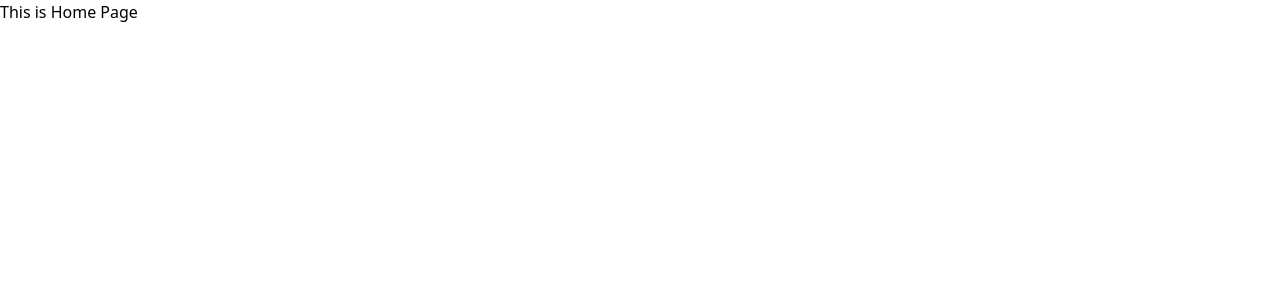
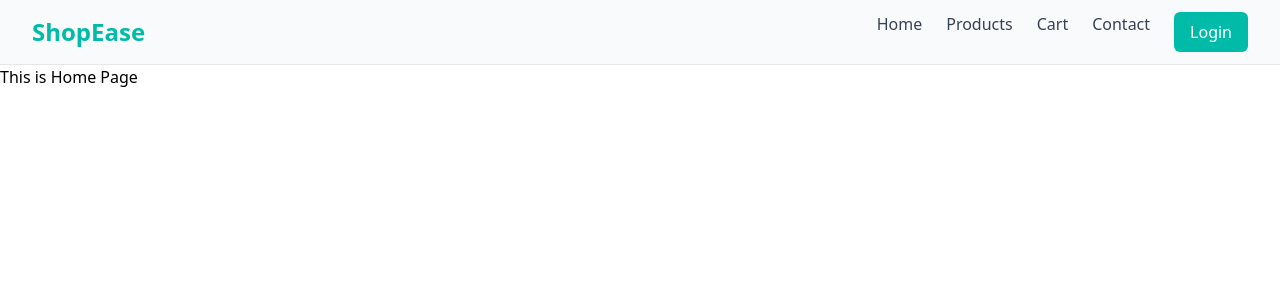
Before and after one commit to muhammadAsh1r/e-commerce, a React (Vite) app in the folder frontend/: page / in a window 1280 px wide. Shown: the top 300 px of the page. Built offline with nearby package versions, Linux system fonts and the light colour scheme.

Commit message:
Added Navbar

```diff
--- a/frontend/package.json
+++ b/frontend/package.json
@@ -11,6 +11,7 @@
   },
   "dependencies": {
     "@tailwindcss/vite": "^4.1.11",
+    "lucide-react": "^0.525.0",
     "react": "^19.1.0",
     "react-dom": "^19.1.0",
     "react-router-dom": "^7.6.3",
--- a/frontend/src/App.jsx
+++ b/frontend/src/App.jsx
@@ -1,10 +1,12 @@
 import { BrowserRouter as Router, Routes, Route } from "react-router-dom";
 import Home from "./pages/Home";
 import Products from "./pages/Products";
+import Navbar from "./components/Navbar";
 
 const App = () => {
   return (
     <Router>
+      <Navbar/>
       <Routes>
         <Route path="/products" element={<Products />} />
         <Route path="/" element={<Home />} />
--- a/frontend/src/components/Navbar.js
+++ /dev/null
@@ -1,57 +0,0 @@
-import React from "react";
-import { Link } from "react-router-dom";
-
-const Navbar = () => {
-  return (
-    <nav className="bg-gray-50 border-b border-gray-200">
-      <div className="max-w-7xl mx-auto px-4 sm:px-6 lg:px-8">
-        <div className="flex justify-between h-16 items-center">
-          {/* Logo / Brand */}
-          <Link to="/" className="text-teal-500 text-2xl font-bold">
-            ShopEase
-          </Link>
-
-          {/* Navigation Links */}
-          <div className="space-x-6 hidden md:flex">
-            <Link
-              to="/"
-              className="text-gray-700 hover:text-teal-500 font-medium"
-            >
-              Home
-            </Link>
-            <Link
-              to="/products"
-              className="text-gray-700 hover:text-teal-500 font-medium"
-            >
-              Products
-            </Link>
-            <Link
-              to="/cart"
-              className="text-gray-700 hover:text-teal-500 font-medium"
-            >
-              Cart
-            </Link>
-            <Link
-              to="/contact"
-              className="text-gray-700 hover:text-teal-500 font-medium"
-            >
-              Contact
-            </Link>
-          </div>
-
-          {/* CTA or Auth */}
-          <div className="flex items-center space-x-4">
-            <Link
-              to="/login"
-              className="bg-teal-500 hover:bg-teal-600 text-white px-4 py-2 rounded-md font-medium transition"
-            >
-              Login
-            </Link>
-          </div>
-        </div>
-      </div>
-    </nav>
-  );
-};
-
-export default Navbar;
--- /dev/null
+++ b/frontend/src/components/Navbar.jsx
@@ -0,0 +1,78 @@
+import React, { useState } from "react";
+import { Link } from "react-router-dom";
+import { Menu, X } from "lucide-react"; // Optional: use Heroicons or any other icon set
+
+const Navbar = () => {
+  const [isOpen, setIsOpen] = useState(false);
+
+  return (
+    <nav className="bg-gray-50 border-b border-gray-200">
+      <div className="max-w-7xl mx-auto px-4 sm:px-6 lg:px-8">
+        <div className="flex justify-between h-16 items-center">
+          {/* Logo */}
+          <Link to="/" className="text-teal-500 text-2xl font-bold">
+            ShopEase
+          </Link>
+
+          {/* Mobile menu button */}
+          <div className="md:hidden">
+            <button
+              onClick={() => setIsOpen(!isOpen)}
+              className="text-teal-500 focus:outline-none"
+            >
+              {isOpen ? <X size={24} /> : <Menu size={24} />}
+            </button>
+          </div>
+
+          {/* Desktop Links */}
+          <div className="hidden md:flex space-x-6">
+            <Link to="/" className="text-gray-700 hover:text-teal-500 font-medium">
+              Home
+            </Link>
+            <Link to="/products" className="text-gray-700 hover:text-teal-500 font-medium">
+              Products
+            </Link>
+            <Link to="/cart" className="text-gray-700 hover:text-teal-500 font-medium">
+              Cart
+            </Link>
+            <Link to="/contact" className="text-gray-700 hover:text-teal-500 font-medium">
+              Contact
+            </Link>
+            <Link
+              to="/login"
+              className="bg-teal-500 hover:bg-teal-600 text-white px-4 py-2 rounded-md font-medium transition"
+            >
+              Login
+            </Link>
+          </div>
+        </div>
+
+        {/* Mobile Links */}
+        {isOpen && (
+          <div className="md:hidden mt-2 space-y-2 pb-4">
+            <Link to="/" className="block text-gray-700 hover:text-teal-500 font-medium">
+              Home
+            </Link>
+            <Link to="/products" className="block text-gray-700 hover:text-teal-500 font-medium">
+              Products
+            </Link>
+            <Link to="/cart" className="block text-gray-700 hover:text-teal-500 font-medium">
+              Cart
+            </Link>
+            <Link to="/contact" className="block text-gray-700 hover:text-teal-500 font-medium">
+              Contact
+            </Link>
+            <Link
+              to="/login"
+              className="block bg-teal-500 hover:bg-teal-600 text-white px-4 py-2 rounded-md font-medium transition w-fit"
+            >
+              Login
+            </Link>
+          </div>
+        )}
+      </div>
+    </nav>
+  );
+};
+
+export default Navbar;
```
Also changed, not shown: frontend/src/pages/Cart.jsx (added), 1 other file (tests, documents, lock files or other folders).
